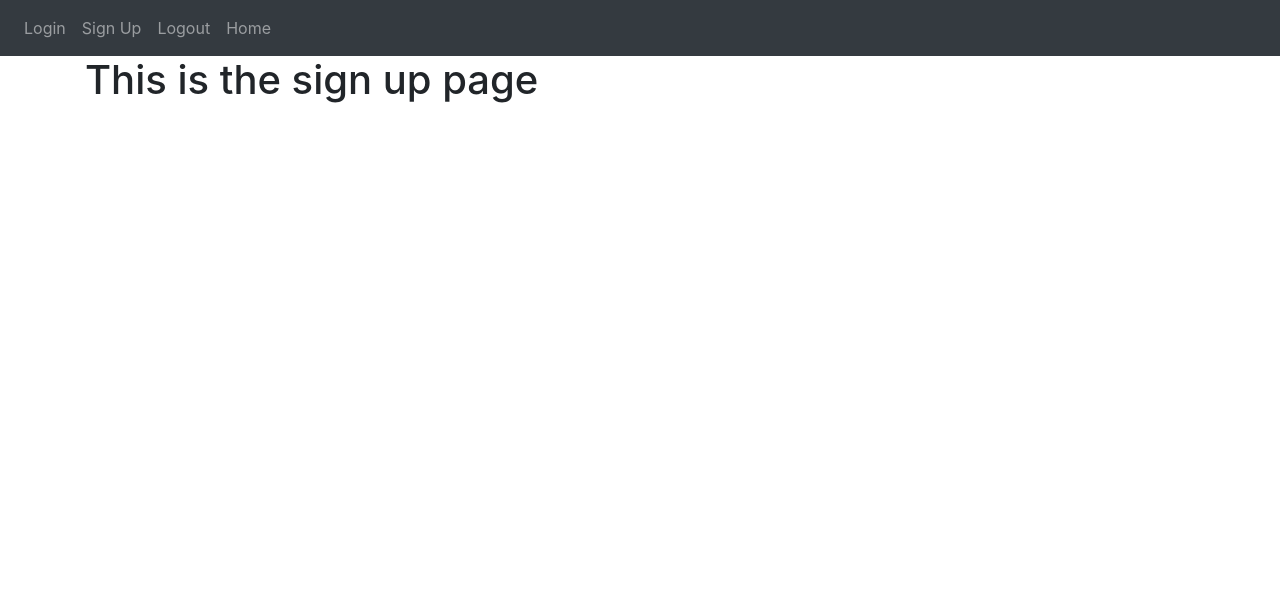
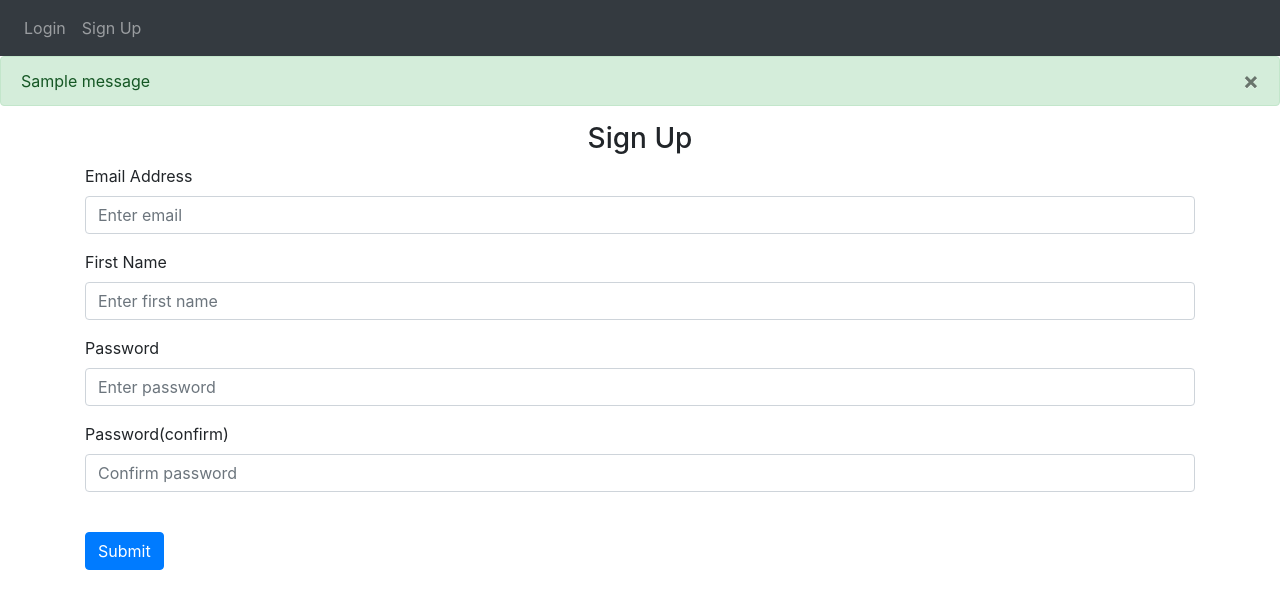
Before and after one commit to RyanSolanki/HighlanderSolutions.github.io, a Flask app: page /sign-up in a window 1280 px wide. Shown: the top 609 px of the page. Run offline with Flask 3, Linux system fonts and the light colour scheme; one stand-in notice (Sample message) is shown; some libraries are stand-ins or nearby versions.

Commit message:
my code up to where we are on github

```diff
--- a/Flask Web App/website/auth.py
+++ b/Flask Web App/website/auth.py
@@ -1,16 +1,62 @@
-from flask import Blueprint, render_template # Import the Blueprint class from the flask package
+from flask import Blueprint, render_template, request, flash, redirect, url_for # Import the Blueprint class from the flask package
+from .models import User
+from werkzeug.security import generate_password_hash, check_password_hash
+from . import db
+from flask_login import login_user, login_required, logout_user, current_user
 
 # Create a Blueprint object --> meaning it has a bunch of routes/URLs
 auth = Blueprint('auth', __name__) # The first argument is the name of the blueprint, and the second argument is the name of the module or package
 
-@auth.route('/login') # This is a decorator that tells Flask what URL to trigger the function
+@auth.route('/login', methods=['GET', 'POST']) # This is a decorator that tells Flask what URL to trigger the function
 def login():
-    return render_template("login.html", text="Testing", user="Jake", boolean = True) # This is the function that will be triggered when the URL is visited
+    if request.method == 'POST':
+        email = request.form.get('email')
+        password = request.form.get('password')
+
+        user = User.query.filter_by(email=email).first()
+        if user:
+            if check_password_hash(user.password, password):
+                flash('Logged in successfully!', category='success')
+                login_user(user, remember=True)
+                return redirect(url_for('views.home'))
+            else:
+                flash('Incorrect password, try again.', category='error')
+        else:
+            flash('Email does not exist.', category='error')
+
+    return render_template("login.html", user=current_user) # This is the function that will be triggered when the URL is visited
 
 @auth.route('/logout') # This is a decorator that tells Flask what URL to trigger the function
+@login_required
 def logout():
-    return "<p>Logout</p>" # This is the function that will be triggered when the URL is visited
+    logout_user()
+    return redirect(url_for('auth.login')) # This is the function that will be triggered when the URL is visited
 
-@auth.route('/sign-up') # This is a decorator that tells Flask what URL to trigger the function
+@auth.route('/sign-up', methods=['GET', 'POST']) # This is a decorator that tells Flask what URL to trigger the function
 def sign_up():
-    return render_template("sign_up.html") # This is the function that will be triggered when the URL is visited
+    if request.method == 'POST':
+        email = request.form.get('email')
+        first_name = request.form.get('firstName')
+        password1 = request.form.get('password1')
+        password2 = request.form.get('password2')
+
+        user = User.query.filter_by(email=email).first()
+        if user:
+            flash('Email already exists', category='error')
+        elif len(email) < 4:
+            flash('Email must be greater than 3 characters.', category='error')
+        elif len(first_name) < 2:
+            flash('First name must be greater than 1 character.', category='error')
+        elif password1 != password2:
+            flash('Passwords don\'t match.', category='error')
+        elif len(password1) < 7:
+            flash('Password must be at least 7 characters.', category='error')
+        else:
+            #add user to database
+            new_user = User(email=email, first_name=first_name, password=generate_password_hash(password1, method='pbkdf2:sha256'))
+            db.session.add(new_user)
+            db.session.commit()
+            login_user(new_user, remember=True)
+            flash('Account created!', category='success')
+            return redirect(url_for('views.home'))
+    return render_template("sign_up.html", user=current_user) # This is the function that will be triggered when the URL is visited
--- a/Flask Web App/website/templates/base.html
+++ b/Flask Web App/website/templates/base.html
@@ -1,7 +1,7 @@
 <!DOCTYPE html>
 <html>
     <head>
-        <meta charset="utf-8">
+        <meta charset="utf-8" />
         <meta name="viewport" content="width=device-width, initial-scale=1">
         <!-- The links below are just loading css -->
         <!-- This is also the base template that will be overridden in the future -->
@@ -31,13 +31,39 @@
             </button>
             <div class = "collapse navbar-collapse" id="navbar">
                 <div class="navbar-nav">
+                    {% if user.is_authenticated %}
+                    <a class="nav-item nav-link" id="login" href="/">Home</a>
+                    <a class="nav-item nav-link" id="login" href="/logout">Logout</a>
+                    {% else %}
                     <a class="nav-item nav-link" id="login" href="/login">Login</a>
                     <a class="nav-item nav-link" id="signUP" href="/sign-up">Sign Up</a>
-                    <a class="nav-item nav-link" id="login" href="/logout">Logout</a>
-                    <a class="nav-item nav-link" id="login" href="/">Home</a>
+                    {% endif %}
                 </div>
             </div>
         </nav>
+
+        {% with messages = get_flashed_messages(with_categories=true) %}
+        {% if messages %}
+            {% for category, message in messages %}
+            {% if category == 'error' %}
+            <div class="alert alert-danger alter-dismissable fade show" roll="alert">
+                {{message}}
+                <button type="button" class="close" data-dismiss="alert">
+                    <span aria-hidden="true">&times;</span>
+                </button>
+            </div>
+            {% else %}
+            <div class="alert alert-success alter-dismissable fade show" roll="alert">
+                {{message}}
+                <button type="button" class="close" data-dismiss="alert">
+                    <span aria-hidden="true">&times;</span>
+                </button>
+            </div>
+            {% endif %}
+            {% endfor %}
+        {% endif %}
+        {% endwith %}
+
         <div class = "container">
             {% block content %}
             {% endblock %}
--- a/Flask Web App/website/templates/sign_up.html
+++ b/Flask Web App/website/templates/sign_up.html
@@ -2,5 +2,49 @@
 {% block title %}Login{% endblock %}
 
 {% block content %}
-    <h1>This is the sign up page</h1>
+    <form method="POST">
+        <h3 align="center">Sign Up</h3>
+        <div class="form-group">
+            <label for="email">Email Address</label>
+            <input
+                type="email"
+                class="form-control"
+                id="email"
+                name="email"
+                placeholder="Enter email"
+            />
+        </div>
+        <div class="form-group">
+            <label for="firstName">First Name</label>
+            <input
+                type="text"
+                class="form-control"
+                id="firstName"
+                name="firstName"
+                placeholder="Enter first name"
+            />
+        </div>
+        <div class="form-group">
+            <label for="password1">Password</label>
+            <input
+                type="password"
+                class="form-control"
+                id="password1"
+                name="password1"
+                placeholder="Enter password"
+            />
+        </div>
+        <div class="form-group">
+            <label for="password2">Password(confirm)</label>
+            <input
+                type="password"
+                class="form-control"
+                id="password2"
+                name="password2"
+                placeholder="Confirm password"
+            />
+        </div>
+        <br />
+        <button type="submit" class="btn btn-primary">Submit</button>
+    </form>
 {% endblock %}
```
Also changed, not shown: Flask Web App/website/__init__.py (+27 -0 lines), Flask Web App/website/models.py (+18 -0 lines), Flask Web App/website/templates/home.html (+13 -4 lines), Flask Web App/website/templates/login.html (+25 -8 lines), Flask Web App/website/views.py (+18 -3 lines), Flask Web App/instance/database.db (added).
